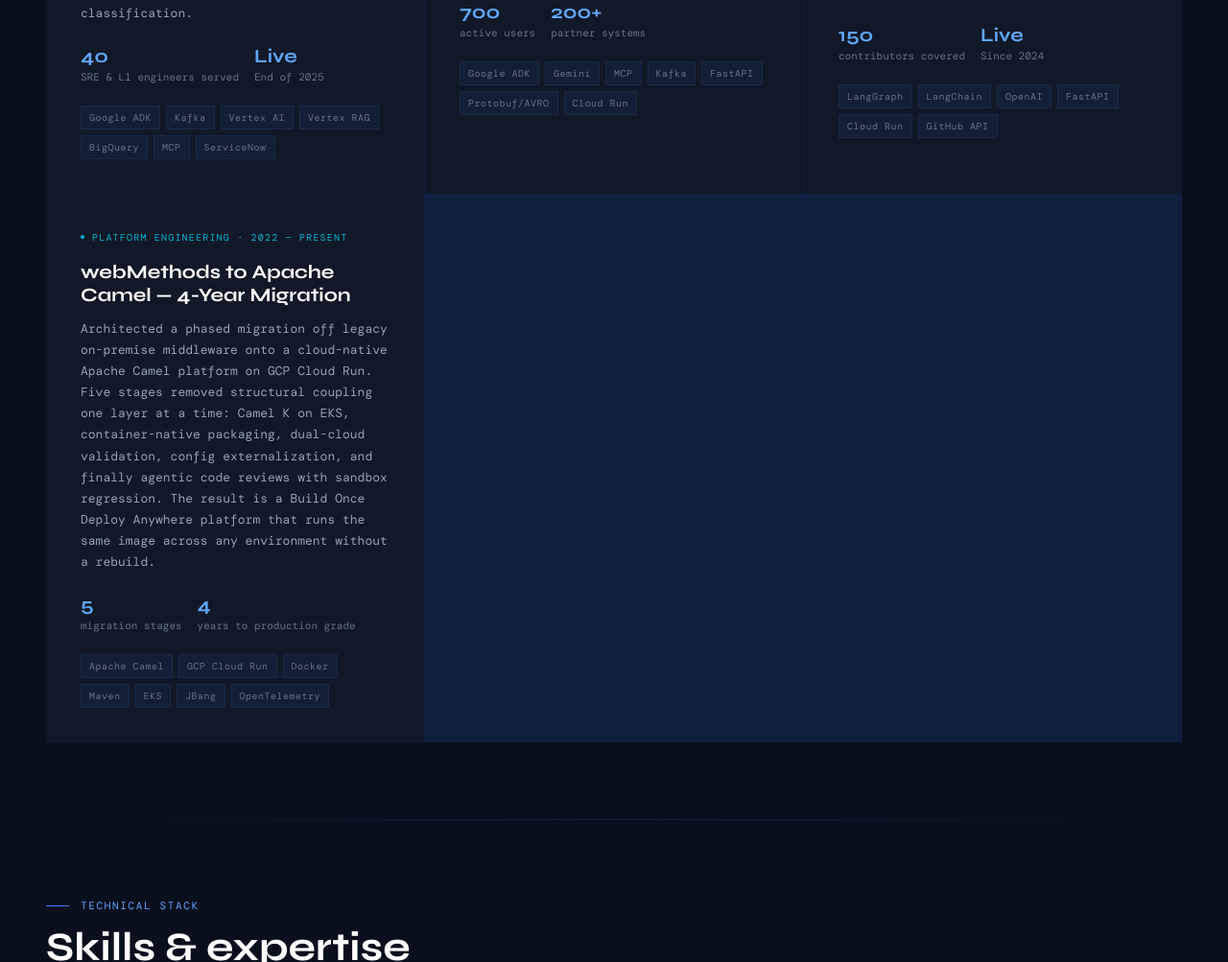
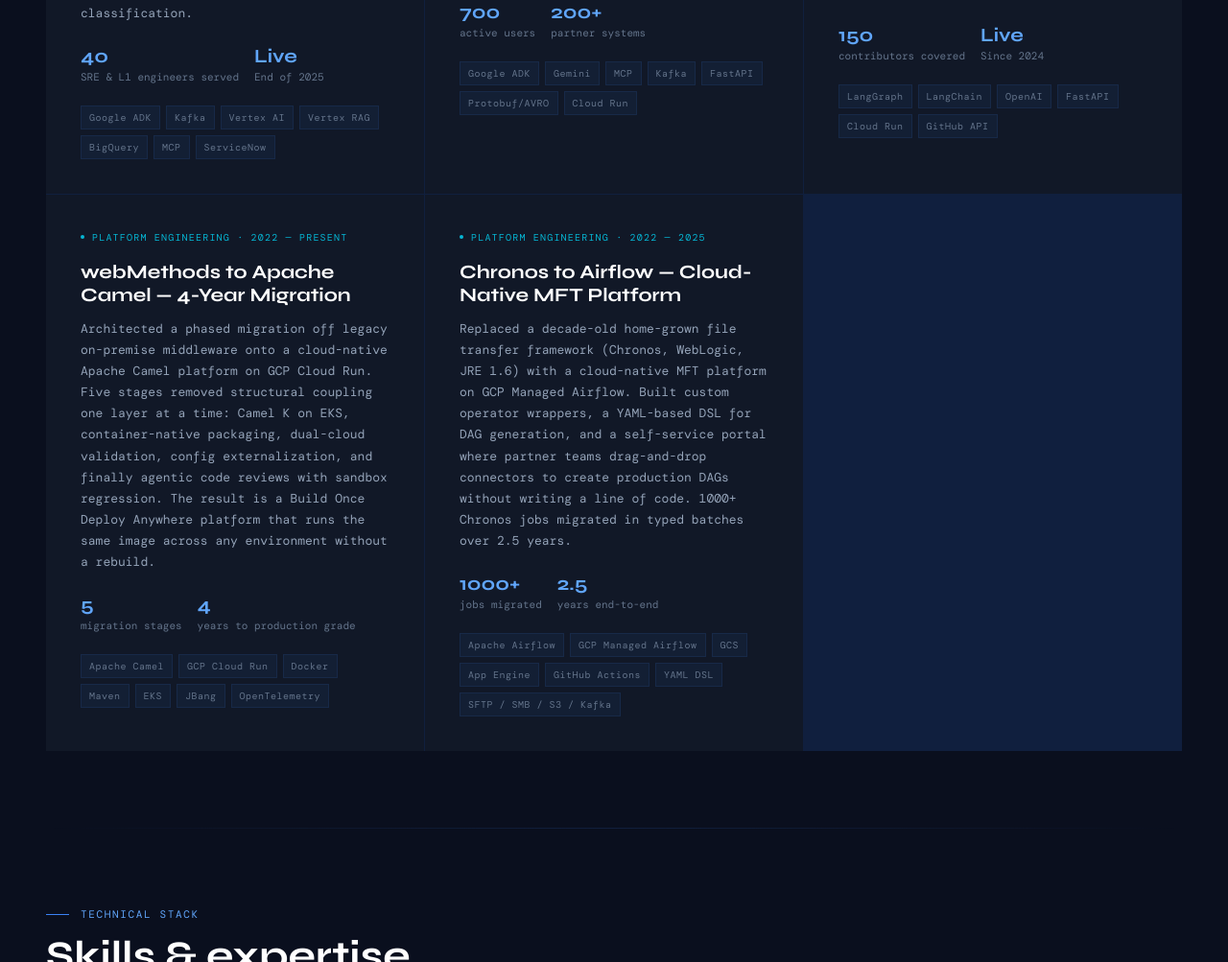
Before and after one commit to srikanthprathipati/portfolio, a plain HTML site: page index.html in a window 1280 px wide. Shown: the part 2653-3656 px from the top of the page at 96% size. Drawn offline with nearby package versions, Linux system fonts and the light colour scheme; a web font is replaced by a local one.

Commit message:
Add files via upload

```diff
--- a/index.html
+++ b/index.html
@@ -905,6 +905,24 @@
         <span class="tech-chip">OpenTelemetry</span>
       </div>
     </div>
+    <div class="project-card">
+      <div class="project-tag">Platform Engineering · 2022 — 2025</div>
+      <div class="project-name">Chronos to Airflow — Cloud-Native MFT Platform</div>
+      <div class="project-desc">Replaced a decade-old home-grown file transfer framework (Chronos, WebLogic, JRE 1.6) with a cloud-native MFT platform on GCP Managed Airflow. Built custom operator wrappers, a YAML-based DSL for DAG generation, and a self-service portal where partner teams drag-and-drop connectors to create production DAGs without writing a line of code. 1000+ Chronos jobs migrated in typed batches over 2.5 years.</div>
+      <div class="project-meta">
+        <div class="project-metric"><strong>1000+</strong>jobs migrated</div>
+        <div class="project-metric"><strong>2.5</strong>years end-to-end</div>
+      </div>
+      <div class="tech-chips">
+        <span class="tech-chip">Apache Airflow</span>
+        <span class="tech-chip">GCP Managed Airflow</span>
+        <span class="tech-chip">GCS</span>
+        <span class="tech-chip">App Engine</span>
+        <span class="tech-chip">GitHub Actions</span>
+        <span class="tech-chip">YAML DSL</span>
+        <span class="tech-chip">SFTP / SMB / S3 / Kafka</span>
+      </div>
+    </div>
   </div>
 </section>
 
```
